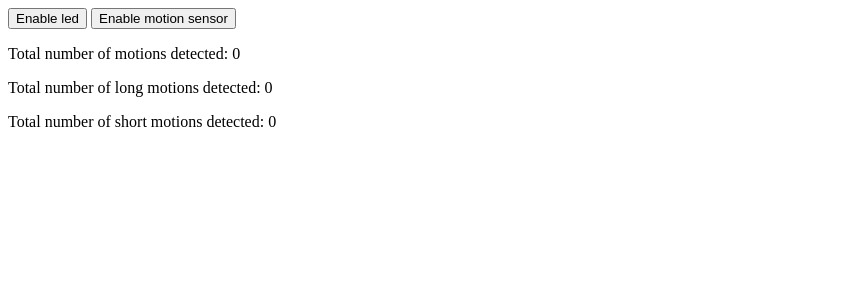
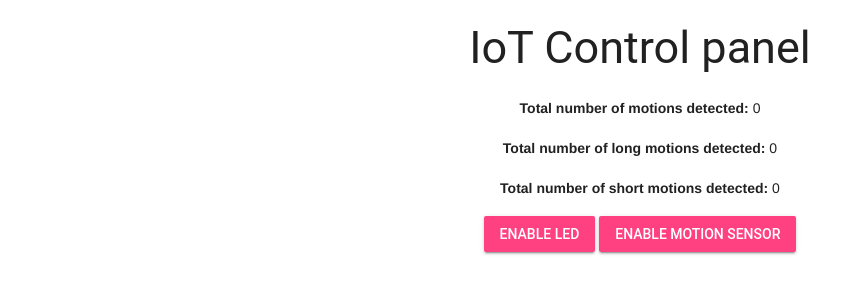
Before and after one commit to ljket1/Motionat0r-54, a website: page index.html in a window 1280 px wide. Shown: the whole page, without its empty margins (0-863 px from the left). Drawn offline with nearby package versions, Linux system fonts and the light colour scheme.

Commit message:
Added css and updated html

```diff
--- a/index.html
+++ b/index.html
@@ -1,28 +1,42 @@
 <html>
 <head>
 
-    <title>Assignment 1</title>
+    <title>IoT Control Panel</title>
     <style>
     center {
         font-size: 100px;
         font-family:arial;
     }
+
     </style>
 </head>
 <body>
-    <button id = 'toggleLedButton'>
+
+    <div style="text-align: center; padding-bottom: 10px; margin-left: 25%;margin-top: 15px; width: 50%">
+
+        <h2>IoT Control panel</h1>
+
+
+        <p><b>Total number of motions detected: </b><span id = totalMotionP>0</span></p>
+        <p><b>Total number of long motions detected: </b><span id = totalLMotionP>0</span></p>
+        <p><b>Total number of short motions detected: </b><span id = totalSMotionP>0</span></p>
+
+        <!-- <input class="mdl-slider mdl-js-slider" type="range" min="0" max="100" value="5" tabindex="0"> -->
+
+
+        <button id = 'toggleLedButton' class="mdl-button mdl-js-button mdl-button--raised mdl-js-ripple-effect mdl-button--accent">
             <span id = 'tLBSpan'>Enable</span>
             led
         </button>
 
-    <button id = 'toggleMotionButton'>
+
+        <button id = 'toggleMotionButton' class="mdl-button mdl-js-button mdl-button--raised mdl-js-ripple-effect mdl-button--accent">
             <span id = 'tMBSpan'>Enable</span>
             motion sensor
         </button>
 
-    <p>Total number of motions detected: <span id = totalMotionP>0</span></p>
-    <p>Total number of long motions detected: <span id = totalLMotionP>0</span></p>
-    <p>Total number of short motions detected: <span id = totalSMotionP>0</span></p>
+
+    </div>
 
 
     <script src="socket.io/socket.io.js"></script>
@@ -61,6 +75,11 @@
                 $totalShortMotions.text(data["shortMotions"]);
                 $totalLongMotions.text(data["longMotions"]);
 
+                //motionTimeout
+
+
+                // if(data["ledStatus"])
+
             },// ledstatus, motionstatus
 
 
@@ -68,7 +87,16 @@
 
           $ledToggleBtn.on('click', toggleledStatus);
           $motionToggleBtn.on('click', toggleMotionStatus);
+
+          //updateMotionTimeout
+
         }());
+
+
+
     </script>
+    <link rel="stylesheet" href="https://fonts.googleapis.com/icon?family=Material+Icons">
+    <link rel="stylesheet" href="https://code.getmdl.io/1.3.0/material.blue_grey-pink.min.css" />
+    <script defer src="https://code.getmdl.io/1.3.0/material.min.js"></script>
 </body>
 </html>
```
Lines whose indentation alone changed are shown as unchanged.
